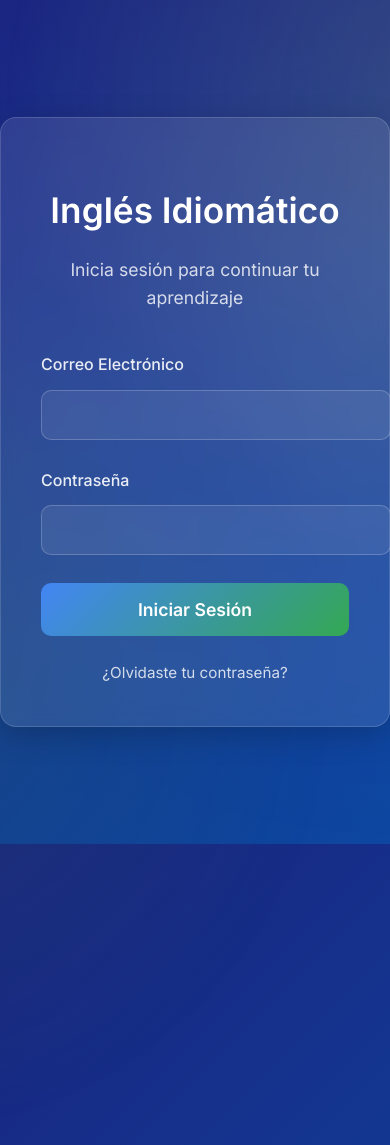
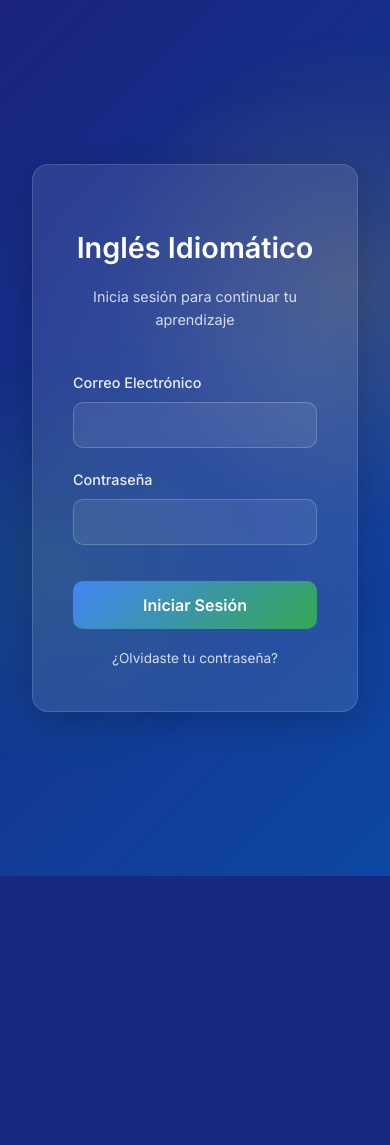
Before and after one commit to mariaisabeljuarezgomez/ingles_idiomatico, a Flask app: page /login in a window 390 px wide; the page is wider, and only the part inside the window is pictured. After the commit the page ends 876 px from the top of that part, so only its background shows below. Run offline with Flask 3, Linux system fonts and the light colour scheme; parts of the project's set-up code (start-up, migrations or seed data) failed here and were passed over; some libraries are stand-ins or nearby versions.

Commit message:
feat: enhance mobile responsiveness of login page

```diff
--- a/templates/login.html
+++ b/templates/login.html
@@ -18,6 +18,7 @@
             font-family: 'Inter', sans-serif;
             position: relative;
             overflow: hidden;
+            padding: 1rem;
         }
 
         .login-container {
@@ -31,6 +32,7 @@
             position: relative;
             z-index: 1;
             border: 1px solid rgba(255, 255, 255, 0.15);
+            margin: 1rem;
         }
 
         .login-header {
@@ -40,36 +42,43 @@
 
         .login-header h1 {
             color: white;
-            font-size: 2.2rem;
+            font-size: clamp(1.8rem, 5vw, 2.2rem);
             margin-bottom: 0.75rem;
             font-weight: 600;
         }
 
         .login-header p {
             color: rgba(255, 255, 255, 0.8);
-            font-size: 1.1rem;
+            font-size: clamp(0.9rem, 3vw, 1.1rem);
         }
 
         .form-group {
-            margin-bottom: 1.75rem;
+            margin-bottom: clamp(1.25rem, 4vw, 1.75rem);
+            width: 100%;
+            display: flex;
+            flex-direction: column;
+            align-items: center;
         }
 
         .form-group label {
             display: block;
             color: rgba(255, 255, 255, 0.9);
-            margin-bottom: 0.75rem;
+            margin-bottom: clamp(0.5rem, 2vw, 0.75rem);
             font-weight: 500;
-            font-size: 1rem;
+            font-size: clamp(0.9rem, 2.5vw, 1rem);
+            width: 100%;
+            text-align: left;
         }
 
         .form-group input {
             width: 100%;
-            padding: 0.875rem 1.25rem;
+            box-sizing: border-box;
+            padding: clamp(0.75rem, 2.5vw, 0.875rem) clamp(1rem, 3vw, 1.25rem);
             border: 1px solid rgba(255, 255, 255, 0.2);
             background: rgba(255, 255, 255, 0.08);
             border-radius: 10px;
             color: white;
-            font-size: 1rem;
+            font-size: clamp(0.9rem, 2.5vw, 1rem);
             transition: all 0.3s ease;
             font-family: 'Inter', sans-serif;
         }
@@ -83,16 +92,17 @@
 
         .login-btn {
             width: 100%;
-            padding: 1rem;
+            padding: clamp(0.875rem, 2.5vw, 1rem);
             background: linear-gradient(135deg, #4285f4, #34a853);
             color: white;
             border: none;
             border-radius: 10px;
-            font-size: 1.1rem;
+            font-size: clamp(1rem, 3vw, 1.1rem);
             font-weight: 600;
             cursor: pointer;
             transition: all 0.3s ease;
             font-family: 'Inter', sans-serif;
+            margin-top: clamp(1rem, 3vw, 1.5rem);
         }
 
         .login-btn:hover {
@@ -102,13 +112,13 @@
 
         .forgot-password {
             text-align: center;
-            margin-top: 1.5rem;
+            margin-top: clamp(1rem, 3vw, 1.5rem);
         }
 
         .forgot-password a {
             color: rgba(255, 255, 255, 0.8);
             text-decoration: none;
-            font-size: 0.95rem;
+            font-size: clamp(0.85rem, 2.5vw, 0.95rem);
             transition: color 0.3s ease;
         }
 
@@ -181,19 +191,21 @@
 
         /* Error and success messages */
         .message {
-            padding: 1rem;
+            padding: clamp(0.75rem, 2.5vw, 1rem);
             border-radius: 10px;
-            margin-bottom: 1.5rem;
-            font-size: 0.95rem;
+            margin-bottom: clamp(1rem, 3vw, 1.5rem);
+            font-size: clamp(0.85rem, 2.5vw, 0.95rem);
             display: flex;
             align-items: center;
             background: rgba(255, 255, 255, 0.1);
             backdrop-filter: blur(5px);
+            width: 100%;
+            box-sizing: border-box;
         }
 
         .message i {
-            margin-right: 0.75rem;
-            font-size: 1.1rem;
+            margin-right: clamp(0.5rem, 2vw, 0.75rem);
+            font-size: clamp(1rem, 3vw, 1.1rem);
         }
 
         .error {
@@ -204,6 +216,56 @@
         .success {
             border: 1px solid rgba(52, 168, 83, 0.3);
             color: #34a853;
+        }
+
+        /* Responsive light effects */
+        @media (max-width: 768px) {
+            .light-effect:nth-child(1) {
+                width: 150vw;
+                height: 150vw;
+            }
+
+            .light-effect:nth-child(2) {
+                width: 120vw;
+                height: 120vw;
+            }
+
+            .light-effect:nth-child(3) {
+                width: 100vw;
+                height: 100vw;
+            }
+        }
+
+        /* Touch device optimizations */
+        @media (hover: none) {
+            .login-btn:active {
+                transform: scale(0.98);
+            }
+
+            input {
+                font-size: 16px !important; /* Prevent iOS zoom on focus */
+            }
+        }
+
+        /* Landscape mode optimizations */
+        @media (max-height: 600px) and (orientation: landscape) {
+            body {
+                align-items: flex-start;
+                padding: 1rem 0;
+            }
+
+            .login-container {
+                margin: 0 auto;
+                padding: 1.5rem;
+            }
+
+            .login-header {
+                margin-bottom: 1.5rem;
+            }
+
+            .form-group {
+                margin-bottom: 1rem;
+            }
         }
     </style>
 </head>
```
